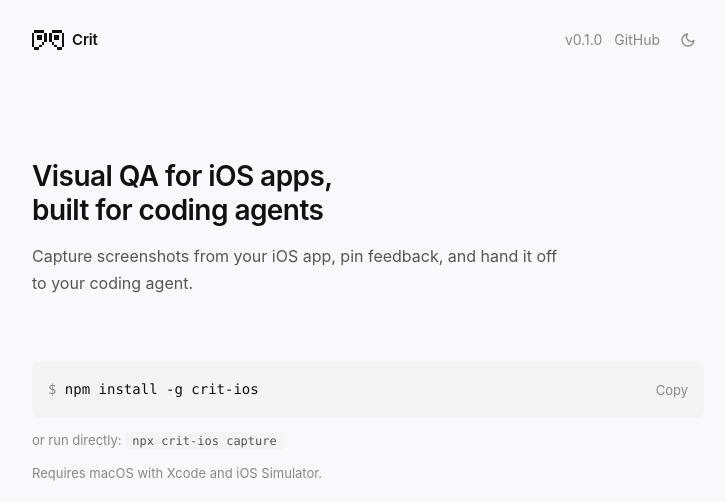
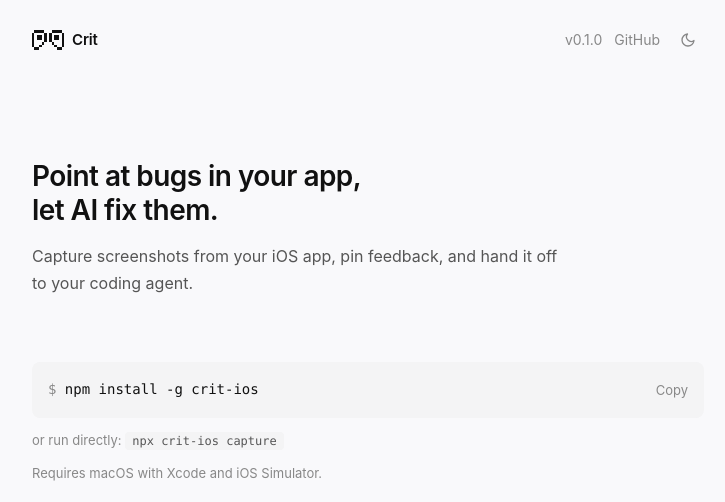
Before and after one commit to natethegreat/crit, a website: page docs/index.html in a window 1280 px wide. Shown: the top 502 px of the page, without its empty margins (272-997 px from the left). Drawn offline with Linux system fonts and the light colour scheme.

Commit message:
Update headline and meta tags to new tagline
Co-Authored-By: Claude Opus 4.6 <noreply@anthropic.com>

```diff
--- a/docs/index.html
+++ b/docs/index.html
@@ -3,15 +3,15 @@
 <head>
   <meta charset="UTF-8">
   <meta name="viewport" content="width=device-width, initial-scale=1.0">
-  <title>Crit — Visual QA for iOS apps, built for coding agents</title>
+  <title>Crit — Point at bugs in your app, let AI fix them</title>
   <meta name="description" content="Visual QA for iOS apps. Capture screenshots from your iOS app, pin feedback, and hand it off to your coding agent.">
-  <meta property="og:title" content="Crit — Visual QA for iOS apps, built for coding agents">
+  <meta property="og:title" content="Crit — Point at bugs in your app, let AI fix them">
   <meta property="og:description" content="Capture screenshots from your iOS app, pin feedback, and hand it off to your coding agent.">
   <meta property="og:type" content="website">
   <meta property="og:url" content="https://natethegreat.github.io/crit/">
   <meta property="og:image" content="https://natethegreat.github.io/crit/og.png">
   <meta name="twitter:card" content="summary_large_image">
-  <meta name="twitter:title" content="Crit — Visual QA for iOS apps, built for coding agents">
+  <meta name="twitter:title" content="Crit — Point at bugs in your app, let AI fix them">
   <meta name="twitter:description" content="Capture screenshots from your iOS app, pin feedback, and hand it off to your coding agent.">
   <meta name="twitter:image" content="https://natethegreat.github.io/crit/og.png">
   <link rel="icon" href="favicon.svg" type="image/svg+xml">
@@ -414,7 +414,7 @@
     </nav>
 
     <section class="hero">
-      <h1 class="hero-title">Visual QA for iOS apps,<br>built for coding agents</h1>
+      <h1 class="hero-title">Point at bugs in your app,<br>let AI fix them.</h1>
       <p class="hero-desc">
         Capture screenshots from your iOS app, pin feedback, and hand it off to your coding agent.
       </p>
```
